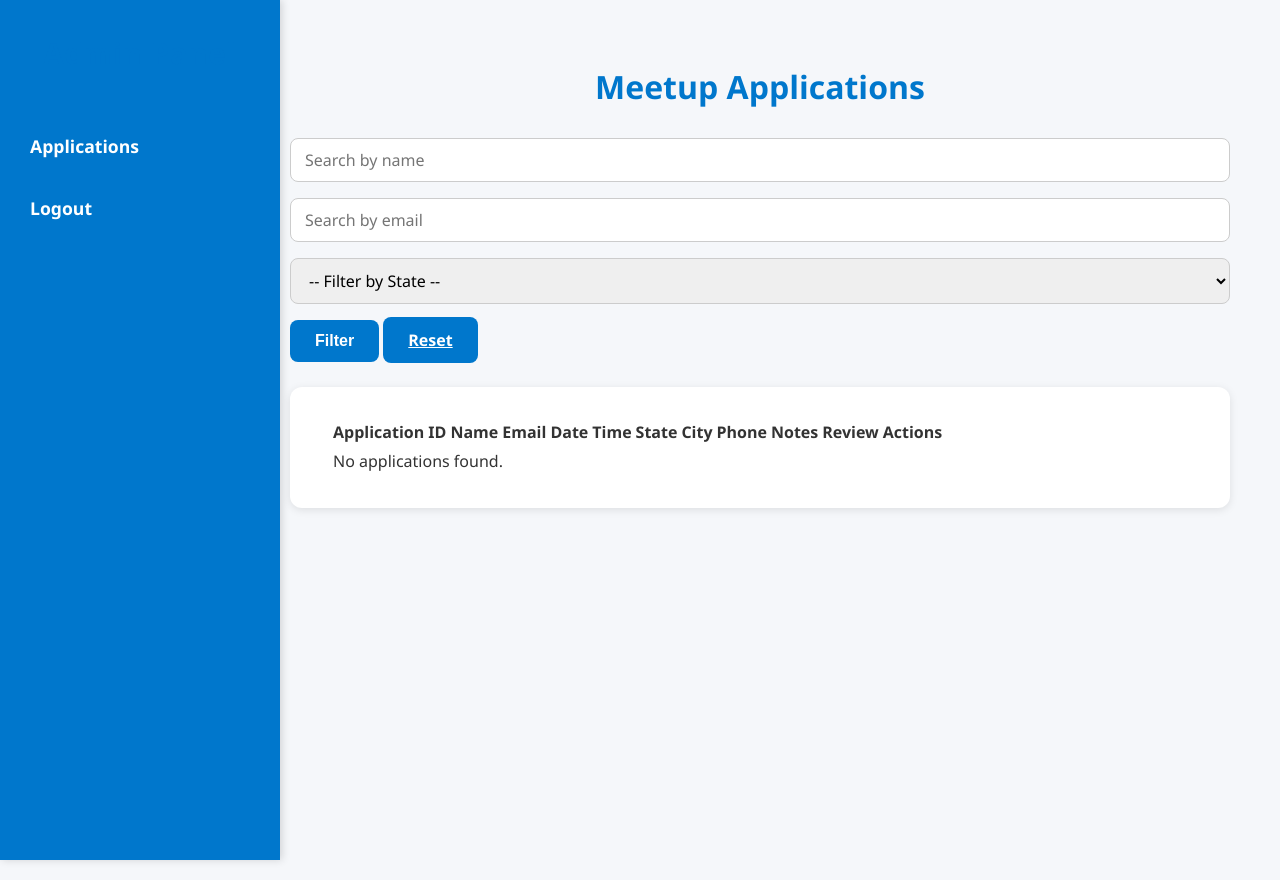
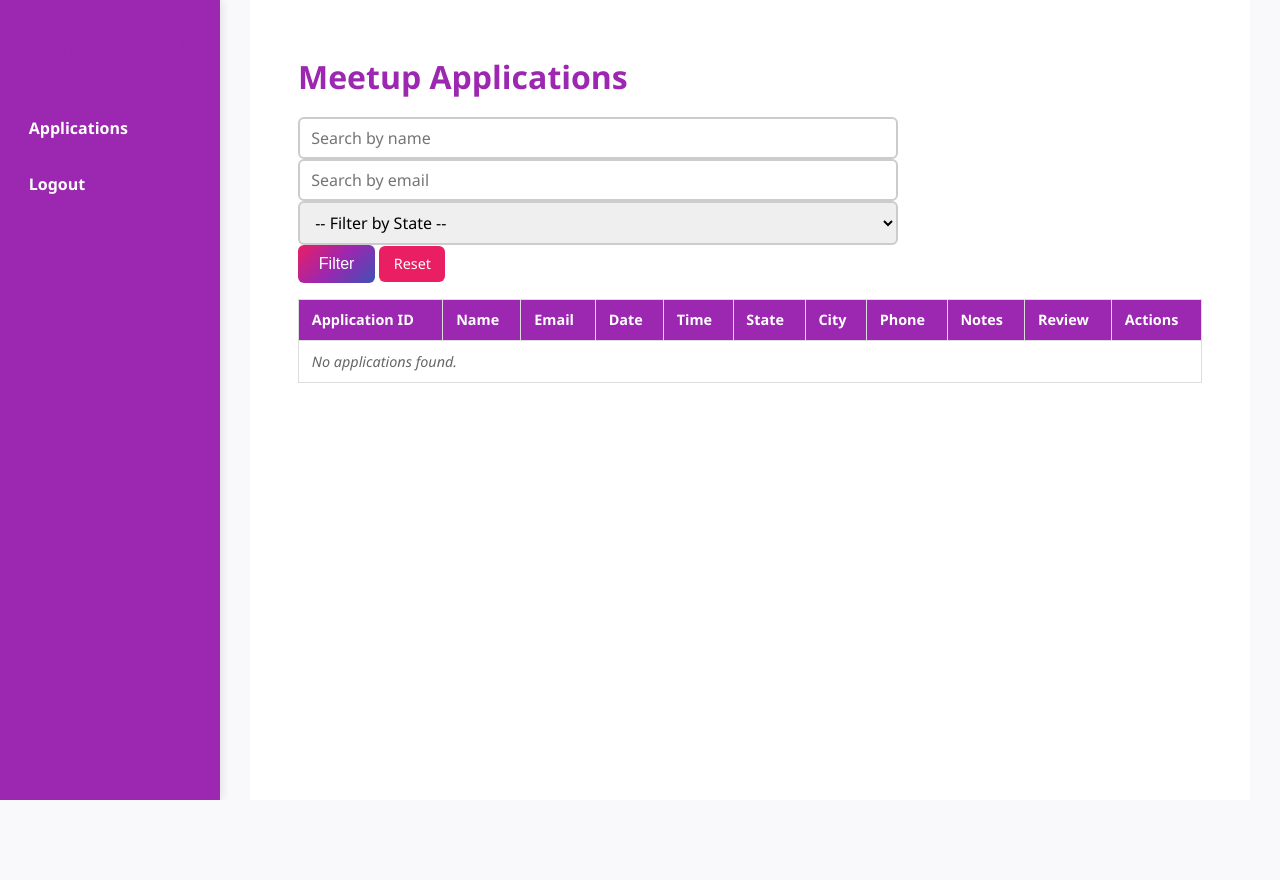
Before and after one commit to TharicaDevi/TT5L-02, a Flask app: template Pawfect Home/templates/track_admin.html in a window 1280 px wide. After the commit the page ends 800 px from the top, so only its background shows below. Run offline with Flask 3, Linux system fonts and the light colour scheme; the template is opened without the code that fills it, so the values that code supplies are empty.

Commit message:
new css with pink blue and purple color combination

```diff
--- a/Pawfect Home/static/style.css
+++ b/Pawfect Home/static/style.css
@@ -1,273 +1,348 @@
+/* Root colors */
 :root {
-    --primary-color: #0077cc;
-    --primary-hover: #005fa3;
-    --danger-color: #dc3545;
-    --danger-hover: #c82333;
-    --success-color: #28a745;
-    --success-hover: #218838;
-    --secondary-color: #6c757d;
-    --secondary-hover: #5a6268;
-    --bg-light: #f5f7fa;
-    --bg-white: #ffffff;
-    --font-family: 'Segoe UI', Tahoma, Geneva, Verdana, sans-serif;
-    --box-shadow: 0 2px 8px rgba(0, 0, 0, 0.1);
+  --primary-pink: #e91e63;
+  --primary-purple: #9c27b0;
+  --primary-blue: #3f51b5;
+  --primary-gradient: linear-gradient(135deg, #e91e63, #9c27b0, #3f51b5);
+  --bg-light: #f9f9fb;
+  --bg-white: #ffffff;
+  --text-dark: #222;
+  --text-light: #fff;
+  --error-color: #d32f2f;
+  --success-color: #388e3c;
+  --border-radius: 6px;
+  --transition-speed: 0.3s;
+  --font-family: 'Segoe UI', Tahoma, Geneva, Verdana, sans-serif;
+}
+
+/* Global resets */
+* {
+  box-sizing: border-box;
 }
 
 body {
-    margin: 0;
-    font-family: var(--font-family);
-    background-color: var(--bg-light);
-    color: #333;
-    line-height: 1.6;
+  font-family: var(--font-family);
+  background-color: var(--bg-light);
+  color: var(--text-dark);
+  margin: 0;
+  padding: 0;
+  line-height: 1.5;
 }
 
-/* --- Admin Layout --- */
-.admin-container {
-    display: flex;
-    min-height: 100vh;
-    background-color: var(--bg-light);
+/* Links */
+a {
+  color: var(--primary-purple);
+  text-decoration: none;
+  transition: color var(--transition-speed);
+}
+a:hover,
+a:focus {
+  color: var(--primary-blue);
+  outline: none;
 }
 
+/* Buttons */
+.btn {
+  background: var(--primary-gradient);
+  border: none;
+  color: var(--text-light);
+  padding: 0.6em 1.3em;
+  font-size: 1rem;
+  border-radius: var(--border-radius);
+  cursor: pointer;
+  transition: background var(--transition-speed);
+  display: inline-block;
+  text-align: center;
+  user-select: none;
+}
+
+.btn:hover,
+.btn:focus {
+  background: var(--primary-blue);
+  outline: none;
+}
+
+.btn-secondary,
+.secondary-btn,
+.reset-btn {
+  background: var(--primary-pink);
+  color: var(--text-light);
+  border: none;
+  padding: 0.5em 1em;
+  border-radius: var(--border-radius);
+  cursor: pointer;
+  transition: background var(--transition-speed);
+  text-align: center;
+  display: inline-block;
+  user-select: none;
+  font-size: 0.9rem;
+}
+
+.btn-secondary:hover,
+.secondary-btn:hover,
+.reset-btn:hover,
+.btn-secondary:focus,
+.secondary-btn:focus,
+.reset-btn:focus {
+  background: var(--primary-purple);
+  outline: none;
+}
+
+.delete-btn {
+  background: #d32f2f;
+  color: #fff;
+}
+
+.delete-btn:hover,
+.delete-btn:focus {
+  background: #9a0007;
+  outline: none;
+}
+
+/* Layout containers */
+.admin-container {
+  display: flex;
+  min-height: 100vh;
+  background: var(--bg-light);
+}
+
+/* Sidebar */
 .sidebar {
-    width: 240px;
-    background-color: var(--primary-color);
-    color: white;
-    padding: 30px 20px;
-    box-shadow: 2px 0 8px rgba(0, 0, 0, 0.15);
-    display: flex;
-    flex-direction: column;
-    position: fixed;
-    height: 100vh;
-    overflow-y: auto;
-    transition: background-color 0.3s ease;
+  width: 220px;
+  background: var(--primary-purple);
+  color: var(--text-light);
+  padding: 2rem 1rem;
+  box-shadow: 2px 0 8px rgba(0,0,0,0.1);
+  display: flex;
+  flex-direction: column;
+  gap: 1.5rem;
 }
 
 .sidebar h2 {
-    margin: 0 0 30px;
-    font-weight: 700;
-    font-size: 1.8rem;
-    letter-spacing: 1px;
+  margin: 0 0 1rem 0;
+  font-weight: 700;
+  font-size: 1.5rem;
+  text-align: center;
 }
 
 .sidebar ul {
-    list-style: none;
-    padding: 0;
-    margin: 0;
-    flex-grow: 1;
+  list-style: none;
+  padding: 0;
+  margin: 0;
 }
 
-.sidebar li {
-    margin: 18px 0;
+.sidebar ul li + li {
+  margin-top: 1rem;
 }
 
-.sidebar a {
-    color: white;
-    text-decoration: none;
-    font-weight: 600;
-    font-size: 1.1rem;
-    padding: 8px 10px;
-    border-radius: 6px;
-    display: block;
-    transition: background-color 0.3s ease, color 0.3s ease;
+.sidebar ul li a {
+  color: var(--text-light);
+  font-weight: 600;
+  display: block;
+  padding: 0.5rem 0.8rem;
+  border-radius: var(--border-radius);
+  transition: background var(--transition-speed);
 }
 
-.sidebar a:hover,
-.sidebar a:focus {
-    background-color: var(--primary-hover);
-    outline: none;
+.sidebar ul li a:hover,
+.sidebar ul li a:focus {
+  background: var(--primary-pink);
+  outline: none;
 }
 
+/* Main content */
 .main-content {
-    margin-left: 240px;
-    padding: 40px 50px;
-    flex-grow: 1;
-    background-color: var(--bg-light);
-    min-height: 100vh;
-    max-width: 100%;
+  flex-grow: 1;
+  background: var(--bg-white);
+  padding: 2rem 3rem;
+  max-width: 1000px;
+  margin: 0 auto;
 }
 
-@media (max-width: 900px) {
-    .admin-container {
-        flex-direction: column;
-    }
-
-    .sidebar {
-        width: 100%;
-        height: auto;
-        position: relative;
-        padding: 15px 10px;
-        text-align: center;
-        box-shadow: none;
-    }
-
-    .main-content {
-        margin-left: 0;
-        padding: 20px 15px;
-    }
+h1, h2, h3 {
+  color: var(--primary-purple);
+  margin-bottom: 1rem;
+  font-weight: 700;
 }
 
-/* --- Sections --- */
 .section {
-    background-color: var(--bg-white);
-    border-radius: 12px;
-    padding: 30px 40px;
-    margin-top: 25px;
-    box-shadow: var(--box-shadow);
-    box-sizing: border-box;
+  margin-bottom: 2rem;
+  padding-bottom: 1rem;
+  border-bottom: 1px solid #ddd;
 }
 
-/* --- Headings --- */
-h1, h2 {
-    font-weight: 700;
-    margin-bottom: 25px;
-    color: var(--primary-color);
-    text-align: center;
+.section:last-child {
+  border-bottom: none;
+  margin-bottom: 0;
+  padding-bottom: 0;
 }
 
-/* --- Forms --- */
-form label,
-.login-form label {
-    display: block;
-    font-weight: 600;
-    margin-top: 18px;
-    margin-bottom: 6px;
-    color: #444;
-}
-
-input, select, textarea {
-    width: 100%;
-    padding: 10px 14px;
-    margin-bottom: 16px;
-    border: 1.5px solid #ccc;
-    border-radius: 8px;
-    font-size: 1rem;
-    font-family: var(--font-family);
-    box-sizing: border-box;
-    transition: border-color 0.3s ease, box-shadow 0.3s ease;
-}
-
-input:focus, select:focus, textarea:focus {
-    outline: none;
-    border-color: var(--primary-color);
-    box-shadow: 0 0 5px var(--primary-color);
-}
-
-textarea {
-    resize: vertical;
-    min-height: 100px;
+/* Forms */
+form {
+  max-width: 600px;
 }
 
 .form-group {
-    margin-bottom: 18px;
+  margin-bottom: 1.2rem;
 }
 
-/* --- Buttons --- */
-button, .btn {
-    padding: 12px 25px;
-    background-color: var(--primary-color);
-    color: white;
-    border: none;
-    border-radius: 8px;
-    font-size: 1rem;
-    font-weight: 600;
-    cursor: pointer;
-    transition: background-color 0.3s ease, box-shadow 0.2s ease;
-    user-select: none;
+label {
+  display: block;
+  font-weight: 600;
+  margin-bottom: 0.4rem;
+  color: var(--primary-purple);
 }
 
-button:hover, button:focus,
-.btn:hover, .btn:focus {
-    background-color: var(--primary-hover);
-    box-shadow: 0 4px 10px rgba(0, 119, 204, 0.4);
-    outline: none;
+input[type="text"],
+input[type="password"],
+input[type="date"],
+input[type="time"],
+input[type="tel"],
+select,
+textarea {
+  width: 100%;
+  padding: 0.5rem 0.7rem;
+  font-size: 1rem;
+  border: 2px solid #ccc;
+  border-radius: var(--border-radius);
+  transition: border-color var(--transition-speed);
+  font-family: var(--font-family);
+  resize: vertical;
 }
 
-.btn-group {
-    display: flex;
-    gap: 12px;
-    margin-top: 30px;
+input[type="text"]:focus,
+input[type="password"]:focus,
+input[type="date"]:focus,
+input[type="time"]:focus,
+input[type="tel"]:focus,
+select:focus,
+textarea:focus {
+  border-color: var(--primary-purple);
+  outline: none;
 }
 
-form > button + button {
-    margin-left: 12px;
+/* Table styles */
+.meetup-table {
+  width: 100%;
+  border-collapse: collapse;
+  margin-top: 1rem;
+  font-size: 0.9rem;
 }
 
-/* --- Messages --- */
-.error {
-    background-color: #f8d7da;
-    color: #721c24;
-    padding: 10px;
-    border-left: 5px solid #dc3545;
-    margin-bottom: 15px;
-    border-radius: 4px;
+.meetup-table th,
+.meetup-table td {
+  border: 1px solid #ddd;
+  padding: 0.6rem 0.8rem;
+  text-align: left;
+  vertical-align: middle;
 }
 
-.success {
-    background-color: #d4edda;
-    color: var(--success-color);
-    border: 1px solid var(--success-color);
-    padding: 12px 15px;
-    border-radius: 8px;
-    margin-bottom: 20px;
-    font-weight: 600;
-    text-align: center;
+.meetup-table th {
+  background: var(--primary-purple);
+  color: var(--text-light);
+  font-weight: 600;
 }
 
-/* --- Login Page --- */
+.meetup-table tbody tr:nth-child(even) {
+  background: #fafafa;
+}
+
+.no-data {
+  text-align: center;
+  font-style: italic;
+  color: #666;
+}
+
+/* Messages */
+.error, .error-message {
+  background: #f8d7da;
+  color: var(--error-color);
+  border: 1px solid #d32f2f;
+  padding: 0.7rem 1rem;
+  margin-bottom: 1rem;
+  border-radius: var(--border-radius);
+  font-weight: 600;
+}
+
+.success, .success-message {
+  background: #d0f0d6;
+  color: var(--success-color);
+  border: 1px solid var(--success-color);
+  padding: 0.7rem 1rem;
+  margin-bottom: 1rem;
+  border-radius: var(--border-radius);
+  font-weight: 600;
+}
+
+/* Buttons group */
+.btn-group {
+  margin-top: 1rem;
+  display: flex;
+  gap: 0.8rem;
+  flex-wrap: wrap;
+}
+
+/* Login page specific */
 .login-wrapper {
-    display: flex;
-    justify-content: center;
-    align-items: center;
-    height: 100vh;
-    background-color: var(--bg-light);
-    padding: 20px;
-    box-sizing: border-box;
+  min-height: 100vh;
+  display: flex;
+  justify-content: center;
+  align-items: center;
+  background: var(--primary-gradient);
+  padding: 1rem;
 }
 
 .login-box {
-    background-color: var(--bg-white);
-    padding: 40px 30px;
-    border-radius: 12px;
-    box-shadow: var(--box-shadow);
-    width: 100%;
-    max-width: 400px;
-    box-sizing: border-box;
+  background: var(--bg-white);
+  padding: 2rem 2.5rem;
+  border-radius: var(--border-radius);
+  width: 320px;
+  box-shadow: 0 4px 15px rgba(156, 39, 176, 0.3);
 }
 
 .login-box h2 {
-    margin: 0 0 25px;
-    color: var(--primary-color);
-    font-weight: 700;
-    font-size: 1.8rem;
-    text-align: center;
-    user-select: none;
+  margin-top: 0;
+  margin-bottom: 1.5rem;
+  color: var(--primary-purple);
+  text-align: center;
 }
 
-.login-form .form-group {
-    margin-bottom: 20px;
+.login-box .error {
+  background: #f8d7da;
+  color: var(--error-color);
+  padding: 0.5rem 1rem;
+  border-radius: var(--border-radius);
+  margin-bottom: 1rem;
+  text-align: center;
+  font-weight: 600;
 }
 
-.login-form input[type="text"],
-.login-form input[type="password"] {
+/* Responsive tweaks */
+@media (max-width: 768px) {
+  .admin-container {
+    flex-direction: column;
+  }
+  .sidebar {
     width: 100%;
+    flex-direction: row;
+    justify-content: space-around;
+    padding: 1rem 0;
+  }
+  .sidebar h2 {
+    font-size: 1.2rem;
+  }
+  .sidebar ul {
+    display: flex;
+    gap: 1rem;
+  }
+  .sidebar ul li {
+    margin: 0;
+  }
+  .main-content {
+    padding: 1.5rem 1rem;
+    max-width: 100%;
+  }
+  .btn-group {
+    flex-direction: column;
+  }
 }
-
-/* --- Schedule Page --- */
-body.schedule-page {
-    background-color: var(--bg-light);
-    font-family: var(--font-family);
-    margin: 0;
-    padding: 40px 20px;
-    display: flex;
-    justify-content: center;
-    align-items: flex-start;
-    min-height: 100vh;
-    box-sizing: border-box;
-}
-
-body.schedule-page .main-content {
-    max-width: 700px;
-    width: 100%;
-    margin: 0 auto;
-    padding: 0;
-}
```
